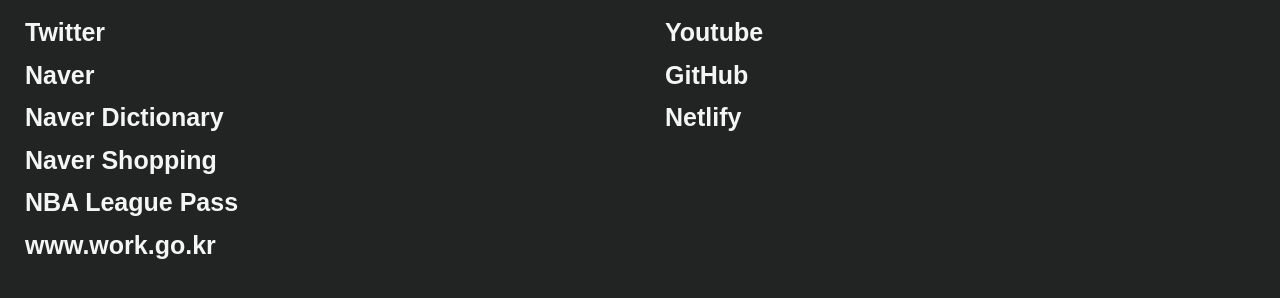
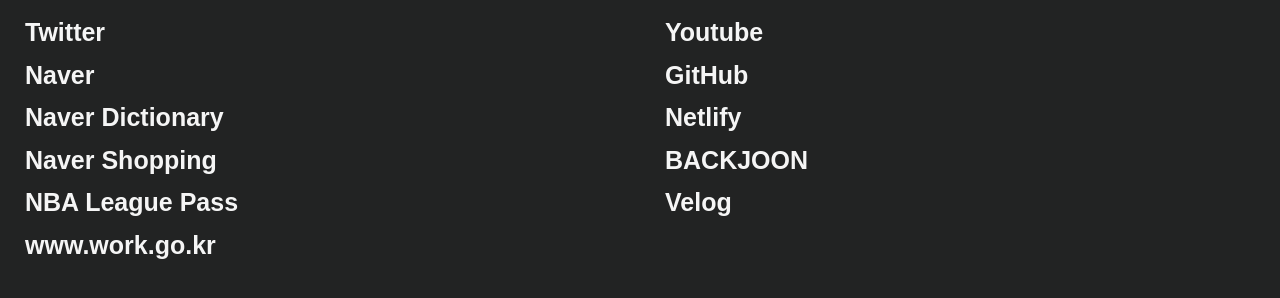
Before and after one commit to dpcalfola/Fola-web-room, a plain HTML site: page assets/page_links_index.html in a window 1280 px wide. Shown: the part 248-546 px from the top of the page. Drawn offline with Linux system fonts and the light colour scheme.

Commit message:
ver.1.2.52
Update : Add some <page_links>'s link
minor change : correct wrong spelling

```diff
--- a/assets/css/style.css
+++ b/assets/css/style.css
@@ -112,6 +112,7 @@
 /* cocktail recipes contents start */
 
 /* profile css start*/
+
 /* .profile_grid {
   display: grid;
   grid-template-columns: 460px 1fr;
--- a/assets/page_links_index.html
+++ b/assets/page_links_index.html
@@ -81,6 +81,16 @@
                     Netlify
                   </a>
                 </li>
+                <li>
+                  <a href="https://www.acmicpc.net/" target="_blank">
+                    BACKJOON
+                  </a>
+                </li>
+                <li>
+                  <a href="https://velog.io/@dpcalfola" target="_blank">
+                    Velog
+                  </a>
+                </li>
               </ul>
             </div>
           </div>
```
Also changed, not shown: assets/to_do_list_index.html (+1 -1 lines).
